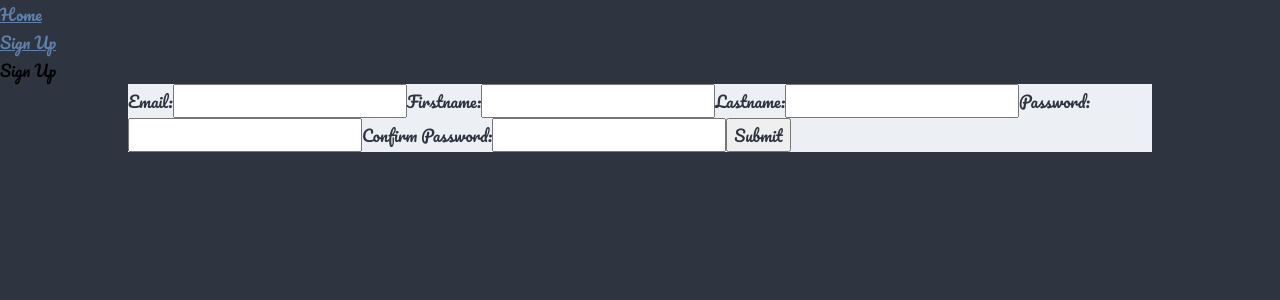
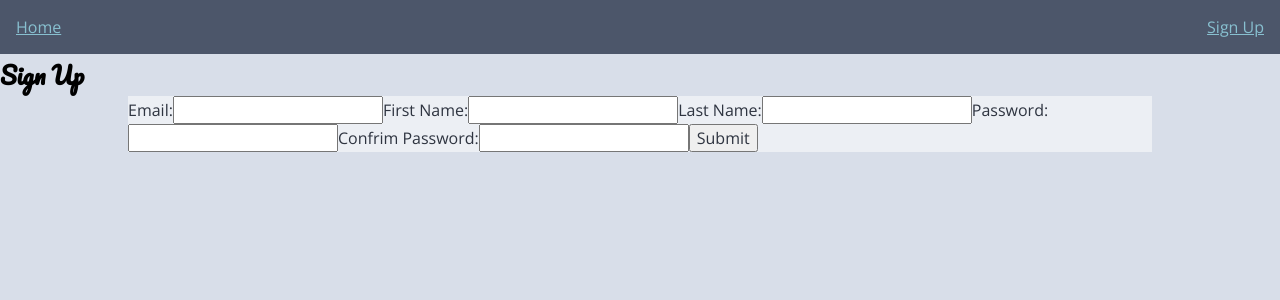
Before and after one commit to KenleyArai/TApp, a Next.js app in the folder tellus_frontend/: page /signup in a window 1280 px wide. Shown: the top 300 px of the page. Built offline with nearby package versions, Linux system fonts and the light colour scheme.

Commit message:
Refactored FormInput component

```diff
--- /dev/null
+++ b/tellus_frontend/components/FormInput.jsx
@@ -0,0 +1,17 @@
+import React from "react";
+
+const FormInput = ({ title, value, onChange }) => {
+  return (
+    <label>
+      {title}:
+      <input
+        type="text"
+        value={value}
+        onChange={e => onChange(e.target.value)}
+        required
+      />
+    </label>
+  );
+};
+
+export default FormInput;
--- a/tellus_frontend/components/Meta.jsx
+++ b/tellus_frontend/components/Meta.jsx
@@ -35,11 +35,16 @@ export default () => (
       hr {
         margin: 0;
         padding: 0;
+      }
+
+      h1,
+      h2,
+      h3 {
         font-family: "Pacifico", cursive;
       }
 
       body {
-        background-color: #2e3440;
+        background-color: #d8dee9;
       }
 
       ul,
--- a/tellus_frontend/components/Navbar.jsx
+++ b/tellus_frontend/components/Navbar.jsx
@@ -35,6 +35,13 @@ const Navbar = ({ links }) => {
             text-decoration: underline;
             cursor: pointer;
           }
+          ul {
+            display: flex;
+            flex-direction: row;
+            background-color: #4c566a;
+            padding: 1em;
+            justify-content: space-between;
+          }
         `}</style>
       </ul>
     );
@@ -53,9 +60,16 @@ const Navbar = ({ links }) => {
       </li>
       <style jsx>{`
         a {
-          color: #5e81ac;
+          color: #88c0d0;
           text-decoration: underline;
           cursor: pointer;
+        }
+        ul {
+          display: flex;
+          flex-direction: row;
+          background-color: #4c566a;
+          padding: 1em;
+          justify-content: space-between;
         }
       `}</style>
     </ul>
--- a/tellus_frontend/components/PageBanner.jsx
+++ b/tellus_frontend/components/PageBanner.jsx
@@ -1,7 +1,7 @@
 import React from "react";
 
 const PageBanner = ({ text }) => {
-  return <div>{text}</div>;
+  return <h2>{text}</h2>;
 };
 
 export default PageBanner;
--- a/tellus_frontend/components/SignUpForm.jsx
+++ b/tellus_frontend/components/SignUpForm.jsx
@@ -1,6 +1,7 @@
 import React, { useState } from "react";
 import useUser from "../hooks/useUser";
 import Router from "next/router";
+import FormInput from "./FormInput";
 
 const checkPassword = (password, confirmPassword) =>
   password === confirmPassword;
@@ -15,7 +16,7 @@ const sendSignUp = (
   setError,
   setUser
 ) => {
-  event.preventDefault();
+  event.preventDefault(); // Stops from submitting to a new page
   if (!checkPassword(password, confirmPassword)) {
     setError("Emails do not match");
   } else {
@@ -67,51 +68,23 @@ const SignUpForm = () => {
           )
         }
       >
-        <label>
-          Email:
-          <input
-            type="text"
-            value={email}
-            onChange={e => setEmail(e.target.value)}
-            required
-          />
-        </label>
-        <label>
-          Firstname:
-          <input
-            type="text"
-            value={firstname}
-            onChange={e => setFirstname(e.target.value)}
-            required
-          />
-        </label>
-        <label>
-          Lastname:
-          <input
-            type="text"
-            value={lastname}
-            onChange={e => setLastname(e.target.value)}
-            required
-          />
-        </label>
-        <label>
-          Password:
-          <input
-            type="text"
-            value={password}
-            onChange={e => setPassword(e.target.value)}
-            required
-          />
-        </label>
-        <label>
-          Confirm Password:
-          <input
-            type="text"
-            value={confirmPassword}
-            onChange={e => setConfirmPassword(e.target.value)}
-            required
-          />
-        </label>
+        <FormInput title={"Email"} value={email} onChange={setEmail} />
+        <FormInput
+          title={"First Name"}
+          value={firstname}
+          onChange={setFirstname}
+        />
+        <FormInput
+          title={"Last Name"}
+          value={lastname}
+          onChange={setLastname}
+        />
+        <FormInput title={"Password"} value={password} onChange={setPassword} />
+        <FormInput
+          title={"Confrim Password"}
+          value={confirmPassword}
+          onChange={setConfirmPassword}
+        />
         <input type="submit" value="Submit" />
       </form>
       {errorCheck ? errorCheck : ""}
```
